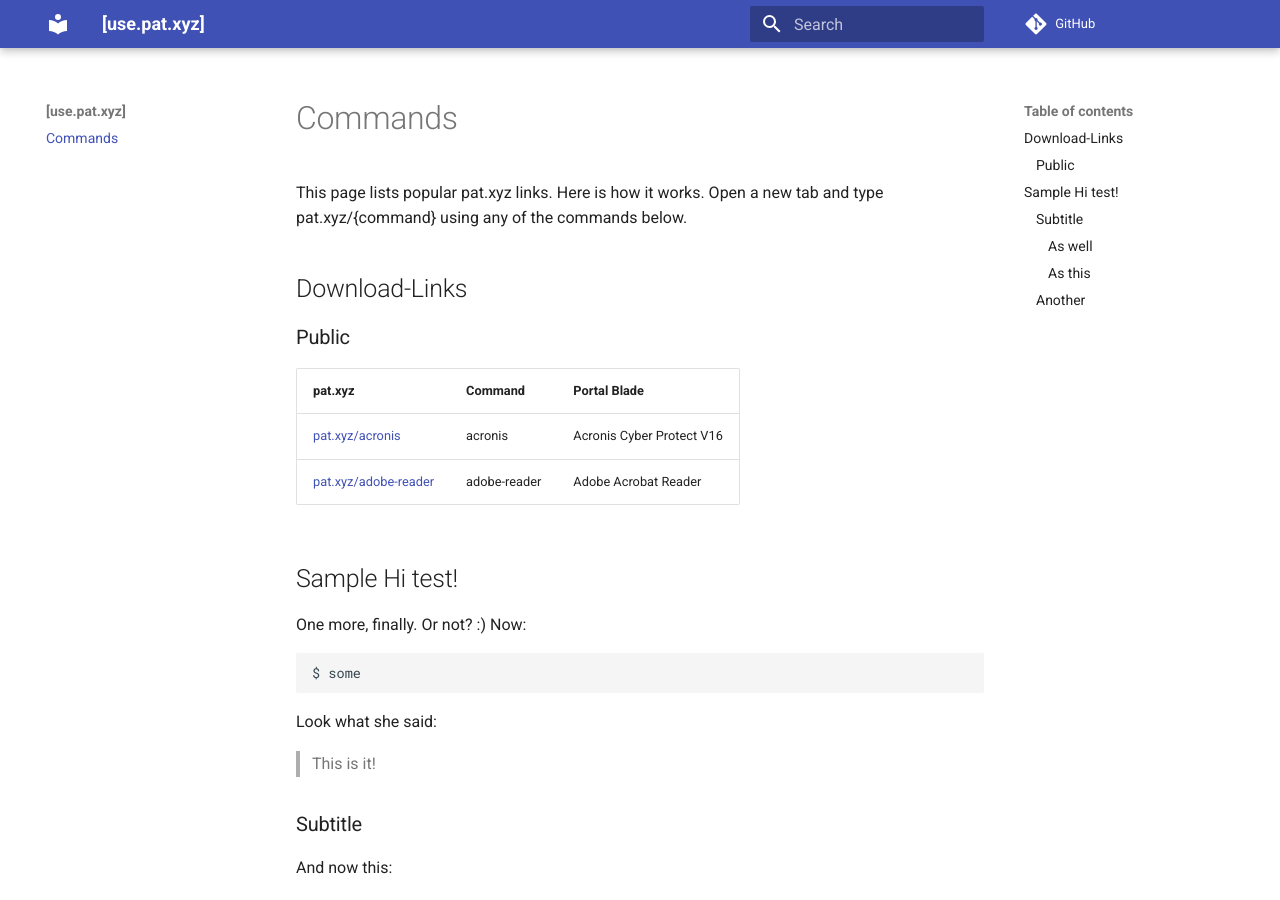
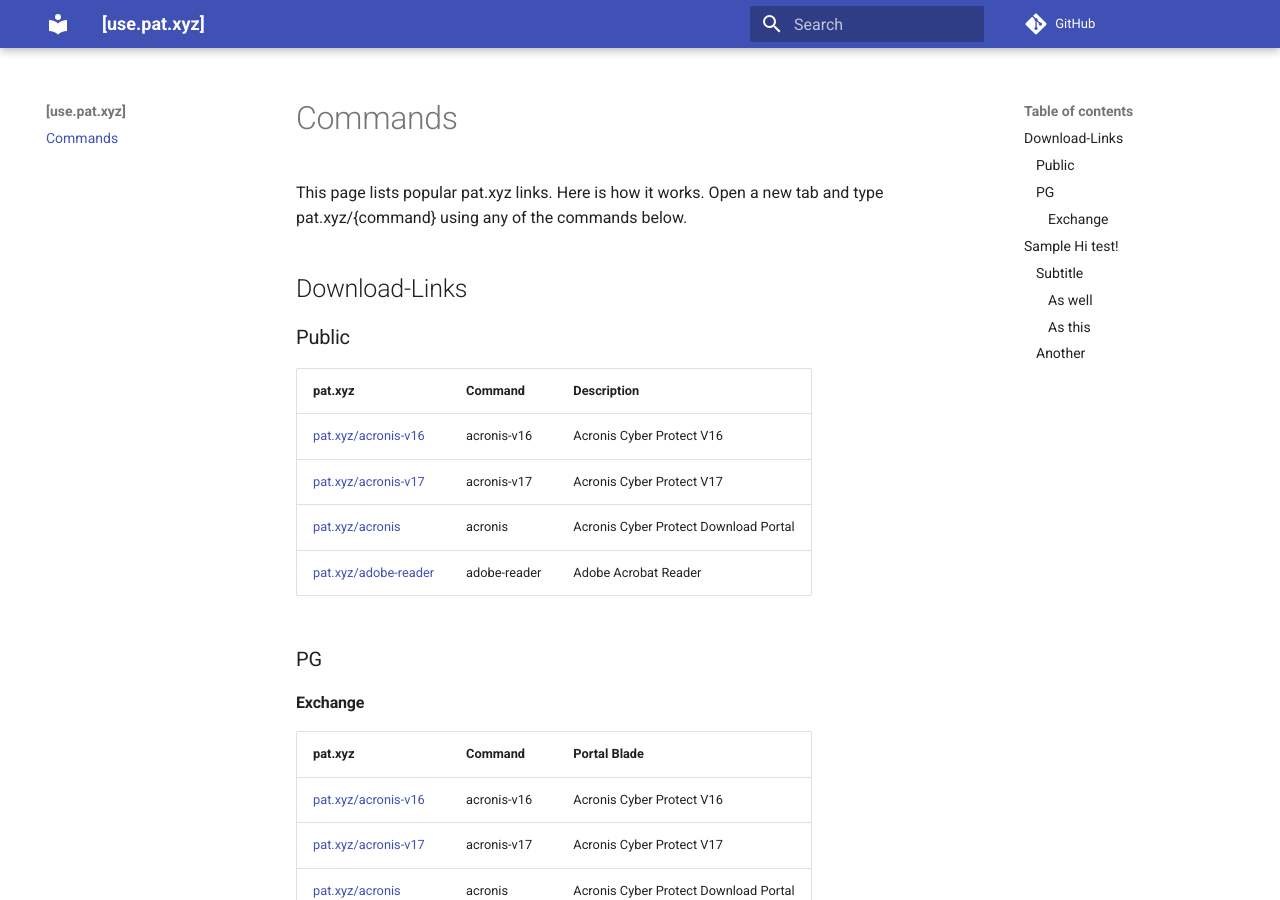
Before and after one commit to patrikgrill/use-pat-xyz, an MkDocs documentation site: the page built from docs/index.md, in a window 1280 px wide and 900 px high. Built offline with MkDocs 1.6.1 and Material for MkDocs 9.7.7, drawn with Linux system fonts in a browser that asks for light colours; comment, search, counter and statistics services are not loaded.

Commit message:
Update index.md

```diff
--- a/docs/index.md
+++ b/docs/index.md
@@ -3,10 +3,22 @@
 
 ## Download-Links
 ### Public
+pat.xyz|Command|Description|
+|-----|----|---|
+|[pat.xyz/acronis-v16](https://pat.xyz/acronis-v16){target="_blank"}|acronis-v16|Acronis Cyber Protect V16|
+|[pat.xyz/acronis-v17](https://pat.xyz/acronis-v17){target="_blank"}|acronis-v17|Acronis Cyber Protect V17|
+|[pat.xyz/acronis](https://pat.xyz/acronis){target="_blank"}|acronis|Acronis Cyber Protect Download Portal|
+|[pat.xyz/adobe-reader](https://pat.xyz/adobe-reader){target="_blank"}|adobe-reader|Adobe Acrobat Reader|
+
+### PG
+#### Exchange
 pat.xyz|Command|Portal Blade|
 |-----|----|---|
-|[pat.xyz/acronis](https://pat.xyz/acronis){target="_blank"}|acronis|Acronis Cyber Protect V16|
+|[pat.xyz/acronis-v16](https://pat.xyz/acronis-v16){target="_blank"}|acronis-v16|Acronis Cyber Protect V16|
+|[pat.xyz/acronis-v17](https://pat.xyz/acronis-v17){target="_blank"}|acronis-v17|Acronis Cyber Protect V17|
+|[pat.xyz/acronis](https://pat.xyz/acronis){target="_blank"}|acronis|Acronis Cyber Protect Download Portal|
 |[pat.xyz/adobe-reader](https://pat.xyz/adobe-reader){target="_blank"}|adobe-reader|Adobe Acrobat Reader|
+
 
 
 ## Sample Hi test!
```
